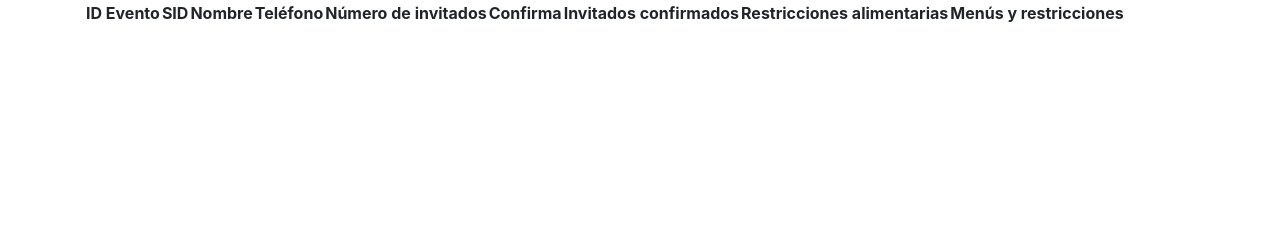
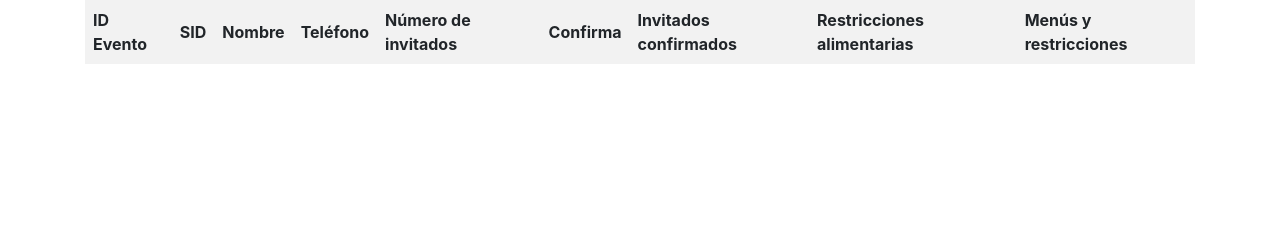
Before and after one commit to sinboleto/confirmacion, a Flask app: template templates/dashboard.html in a window 1280 px wide. Shown: the part 117-357 px from the top of the page. Run offline with Flask 3, Linux system fonts and the light colour scheme; the template is opened without the code that fills it, so the values that code supplies are empty; some libraries are stand-ins or nearby versions.

Commit message:
Modificación dashboard

```diff
--- a/app.py
+++ b/app.py
@@ -66,7 +66,7 @@ try:
     with connection:
         with connection.cursor() as cursor:
             cursor.execute(
-                'CREATE TABLE confirmaciones (id_evento TEXT, sid TEXT, nom_invitado TEXT, telefono TEXT, boletos INT, respuesta_1 TEXT, respuesta_2 TEXT, respuesta_3 TEXT, respuesta_4 TEXT);')
+                'CREATE TABLE confirmaciones (id_evento TEXT, sid TEXT, nom_invitado TEXT, telefono TEXT, boletos INT, respuesta_1 TEXT, respuesta_2 INT, respuesta_3 TEXT, respuesta_4 TEXT);')
 except psycopg2.errors.DuplicateTable:
     pass
 
@@ -103,7 +103,7 @@ Te extendemos la invitación para *la boda de Amaya y José Manuel* que se celeb
             'telefono': telefono_invitado,
             'boletos': dict_info_invitados[telefono_invitado]['num_boletos'],
             'current_question_index': 0,
-            'respuestas': ['SR', 'SR', 'SR', 'SR']
+            'respuestas': ['SR', 0, 'SR', 'SR']
         }
 
     app.logger.info(conversation_states)
--- a/templates/dashboard.html
+++ b/templates/dashboard.html
@@ -2,8 +2,25 @@
 <html>
 
 <head>
-    <title>View information</title>
+    <title>Dashboard de eventos</title>
     <link rel="stylesheet" href="https://maxcdn.bootstrapcdn.com/bootstrap/4.5.2/css/bootstrap.min.css">
+    <style>
+        table {
+            width: 100%;
+            table-layout: auto;
+            /* Allow columns to adjust based on content */
+        }
+
+        th {
+            background-color: #f2f2f2;
+            text-align: left;
+        }
+
+        th,
+        td {
+            padding: 8px;
+        }
+    </style>
 </head>
 
 <body>
@@ -31,7 +48,7 @@
         </div>
 
         <!-- Data List -->
-        <table>
+        <table id="data-table">
             <thead>
                 <tr>
                     <th>ID Evento</th>
@@ -83,7 +100,6 @@
                 }
             }
         </script>
-
     </div>
 </body>
 
```
